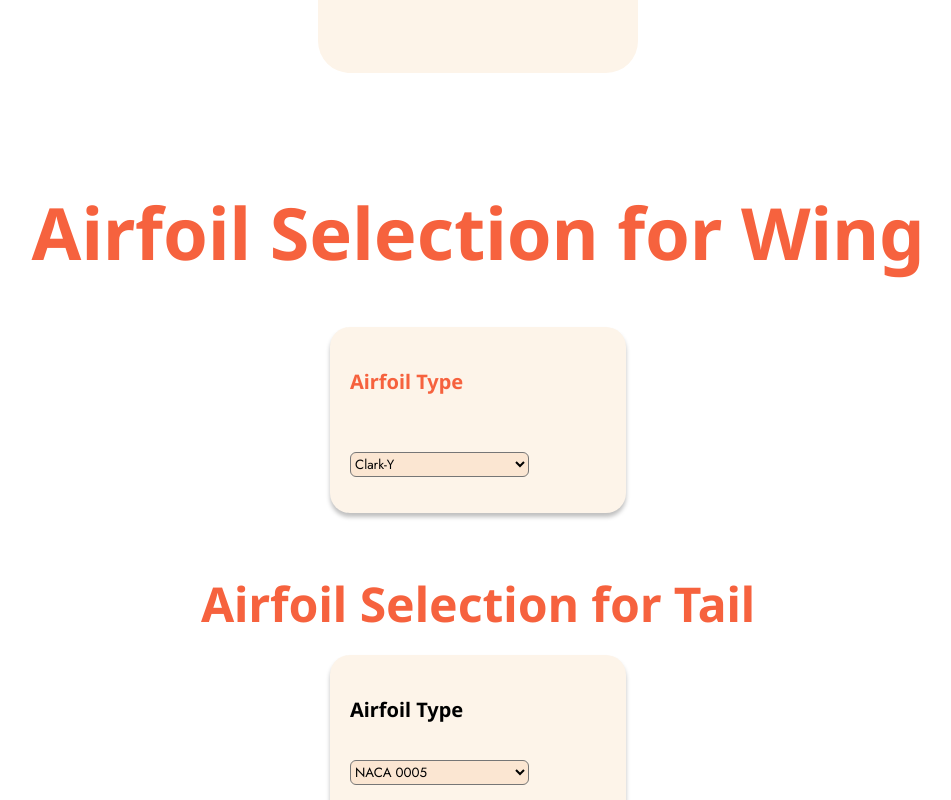
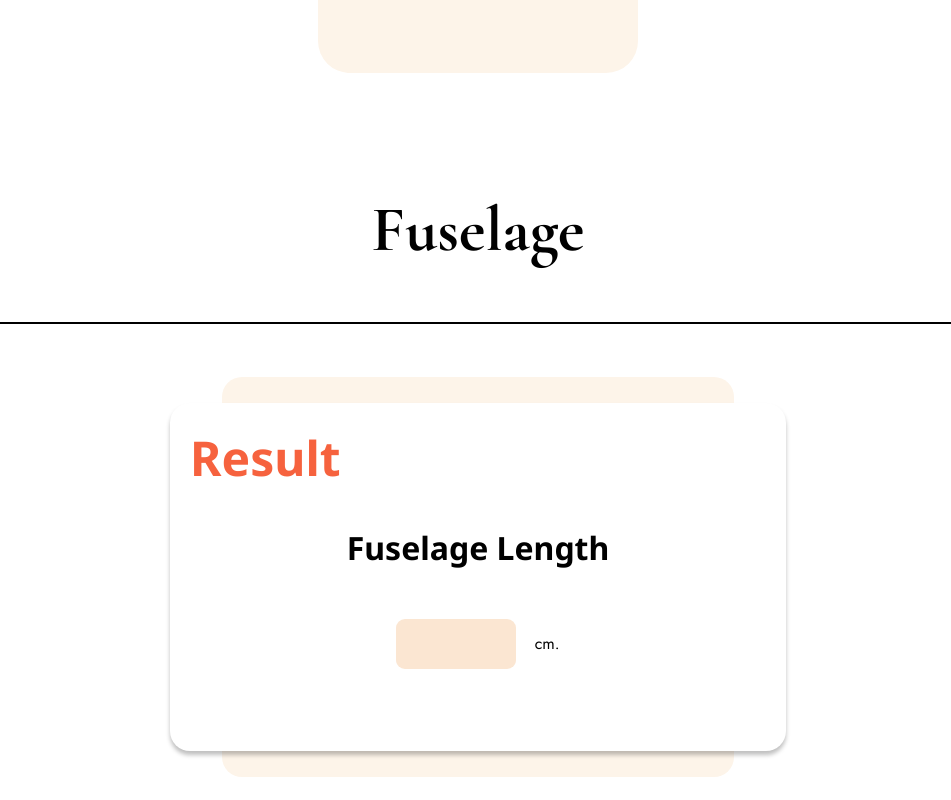
Before and after one commit to ninchay/senior-next, a Next.js app: page /ComponentDesign_link in a window 1280 px wide. Shown: the part 5180-5980 px from the top of the page, without its empty margins (162-1113 px from the left). Built offline with nearby package versions, Linux system fonts and the light colour scheme.

Commit message:
debug cm alpha

```diff
--- a/src/pages/ComponentDesign_link.js
+++ b/src/pages/ComponentDesign_link.js
@@ -125,13 +125,6 @@ const airfoilNumber=parseFloat(airfoil);
         airfoilProp={airfoilNumber}
         />
       </div>
-      <div className="cmAlpha">
-        <CmAlpha
-        wingArea = {wingArea}
-        wingSpan = {wingSpan}
-        airfoilProp={airfoilNumber}
-        />
-      </div>
       <div className="Fuselage">
         <FuselageCon
         tailArm={hTailArm}
```
